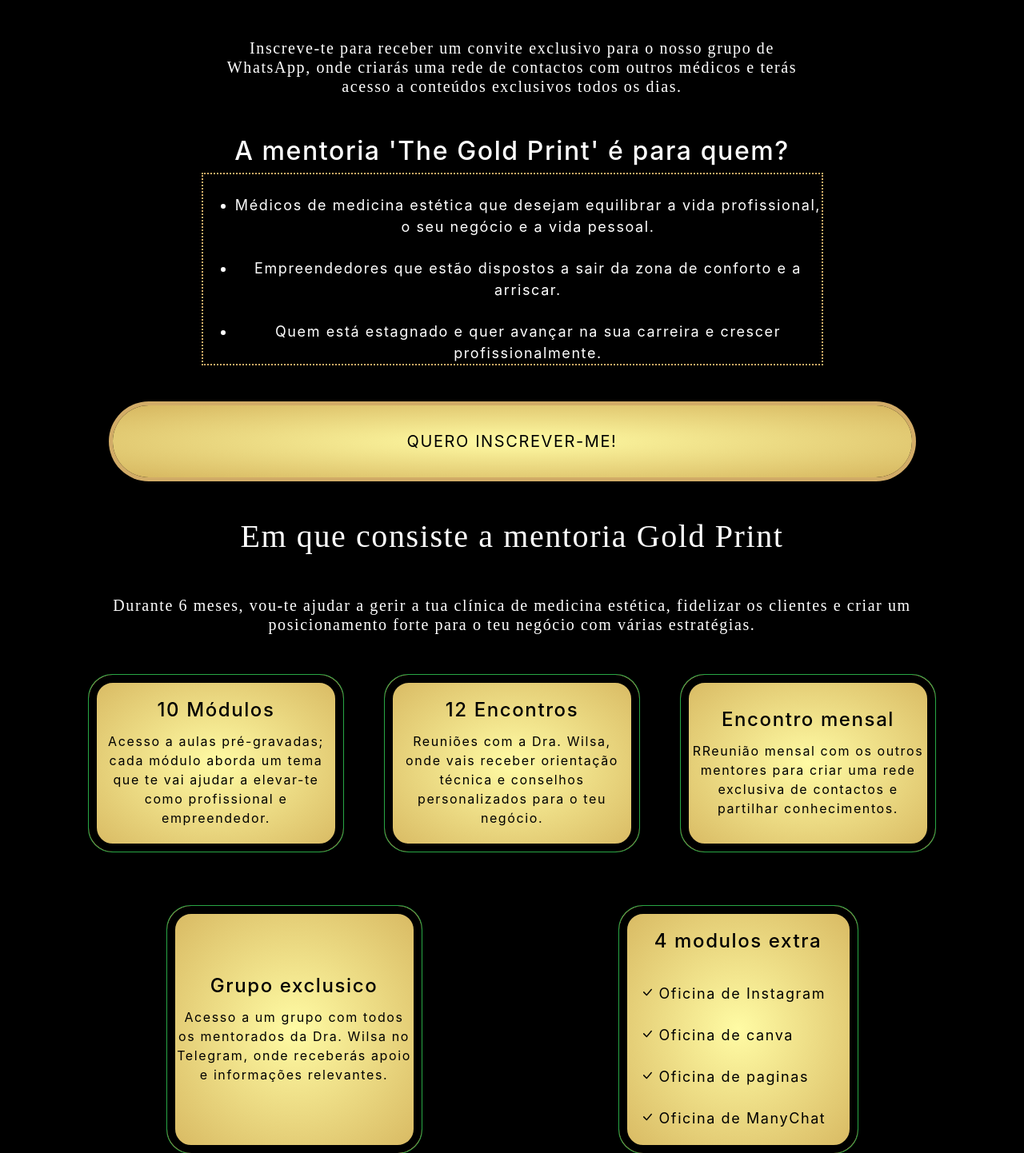
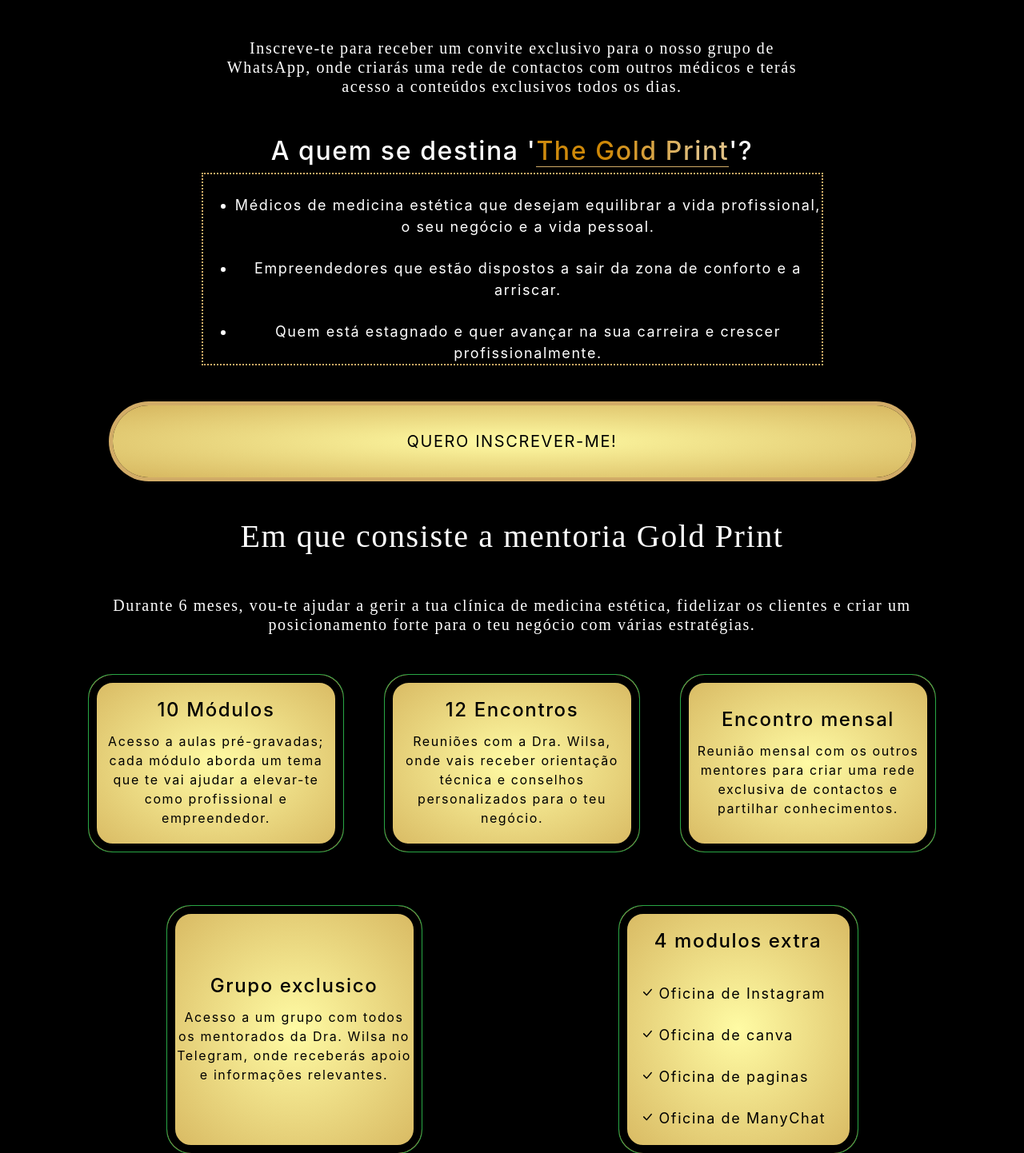
Before and after one commit to SPAWNKID19XX/SC, a Flask app: page /gold_print_mentoria in a window 1280 px wide. Shown: the part 251-1693 px from the top of the page at 80% size. Run offline with Flask 3, Linux system fonts and the light colour scheme; some libraries are stand-ins or nearby versions.

Commit message:
[UPDATE] requrments dependency, app.py imports and gold_print_mentoria.html text_atention

```diff
--- a/app.py
+++ b/app.py
@@ -12,8 +12,6 @@ from openpyxl import Workbook, load_workbook
 import gspread
 from google.oauth2.service_account import Credentials
 import countries
-from pythonmonkey import require as js_require
-import json
 
 countries_list = countries.countries_list
 
--- a/requirements.txt
+++ b/requirements.txt
@@ -33,7 +33,6 @@ multidict==6.0.5
 oauth2client==4.1.3
 oauthlib==3.2.2
 openpyxl==3.1.5
-pminit==0.8.0
 proto-plus==1.24.0
 protobuf==5.27.2
 pyasn1==0.6.0
@@ -43,7 +42,6 @@ pycparser==2.22
 PyJWT==2.8.0
 pyOpenSSL==24.1.0
 pyparsing==3.1.2
-pythonmonkey==0.8.0
 requests==2.32.3
 requests-oauthlib==2.0.0
 rsa==4.9
--- a/templates/gold_print_mentoria.html
+++ b/templates/gold_print_mentoria.html
@@ -13,7 +13,7 @@ block content %}
 
 <div class="the_gold_print_section">
   <div class="text_title">
-    <h2>A mentoria 'The Gold Print' é para quem?</h2>
+    <h2>A quem se destina '<span class="text_atention">The Gold Print</span>'?</h2>
   </div>
   <div class="section_2_list_description">
     <ul>
@@ -80,7 +80,7 @@ block content %}
         <div class="card-body d-flex flex-column justify-content-center">
           <h4 class="card-title">Encontro mensal</h4>
           <p class="card-text">
-            RReunião mensal com os outros mentores para criar uma rede exclusiva de contactos e partilhar conhecimentos.
+            Reunião mensal com os outros mentores para criar uma rede exclusiva de contactos e partilhar conhecimentos.
           </p>
         </div>
       </div>
```
